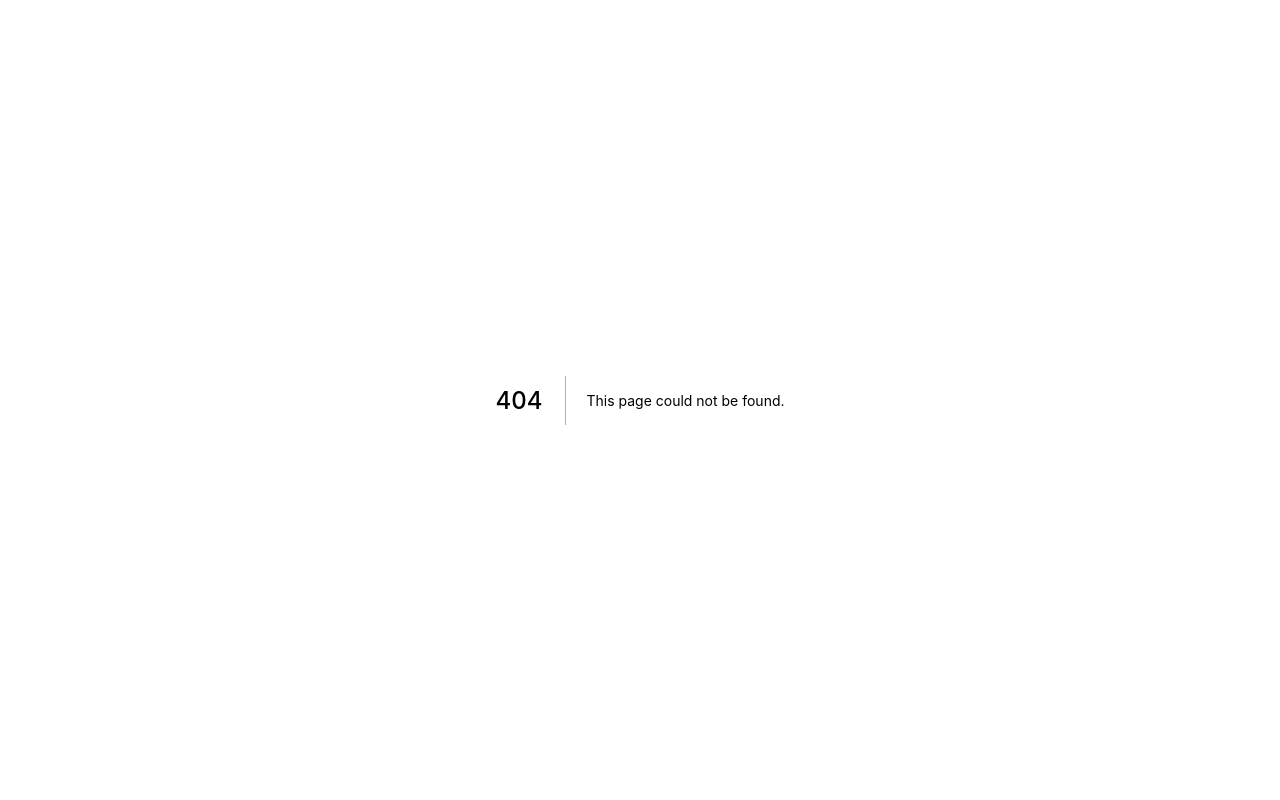
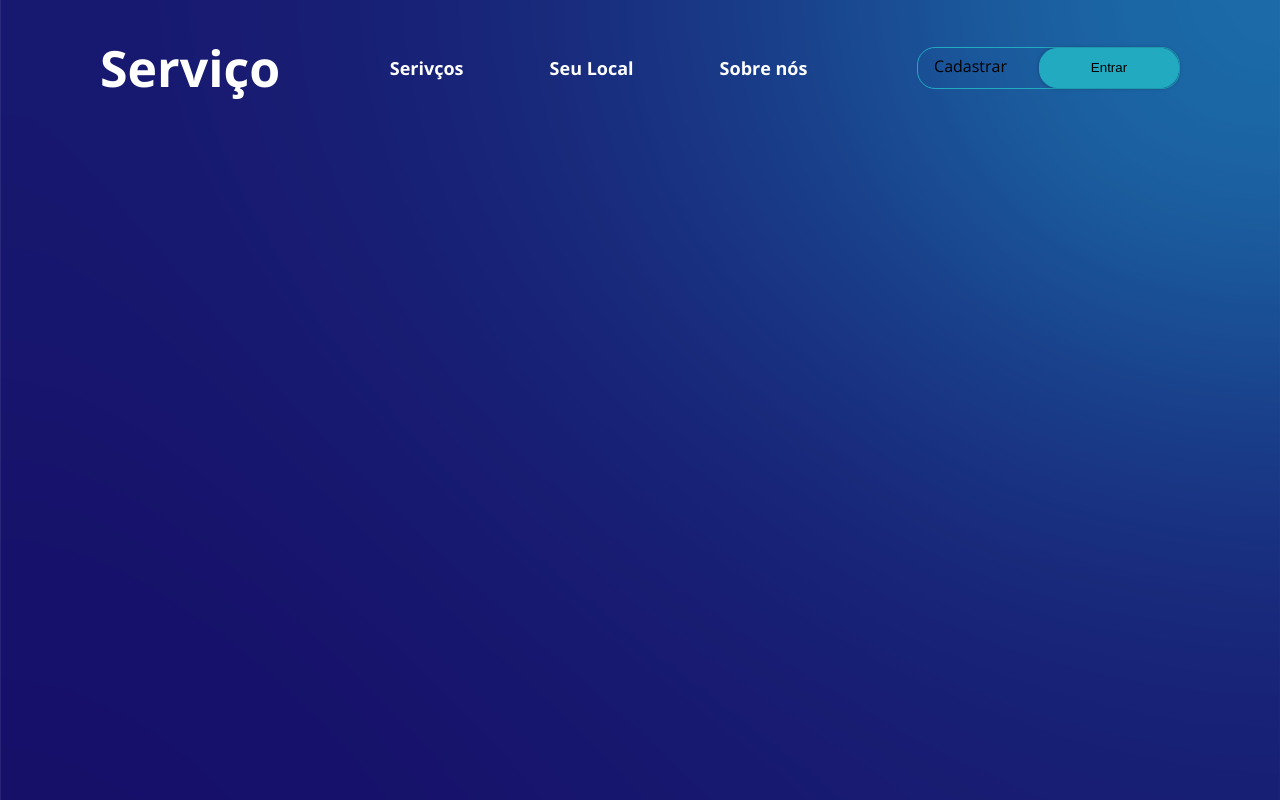
Before and after one commit to CesarSturmer/service, a Next.js app: page /search in a window 1280 px wide. Before the commit this address had no page. Built offline with nearby package versions, Linux system fonts and the light colour scheme.

Commit message:
Revert "adjusting the home page link"
This reverts commit de0101405153a486d6343fe7e5594d4f7be2bcd4.

```diff
--- /dev/null
+++ b/pages/search.js
@@ -0,0 +1,7 @@
+import Header from "../src/components/Header";
+
+export default function Search() {
+  return (
+    <Header />
+  );
+}
```
